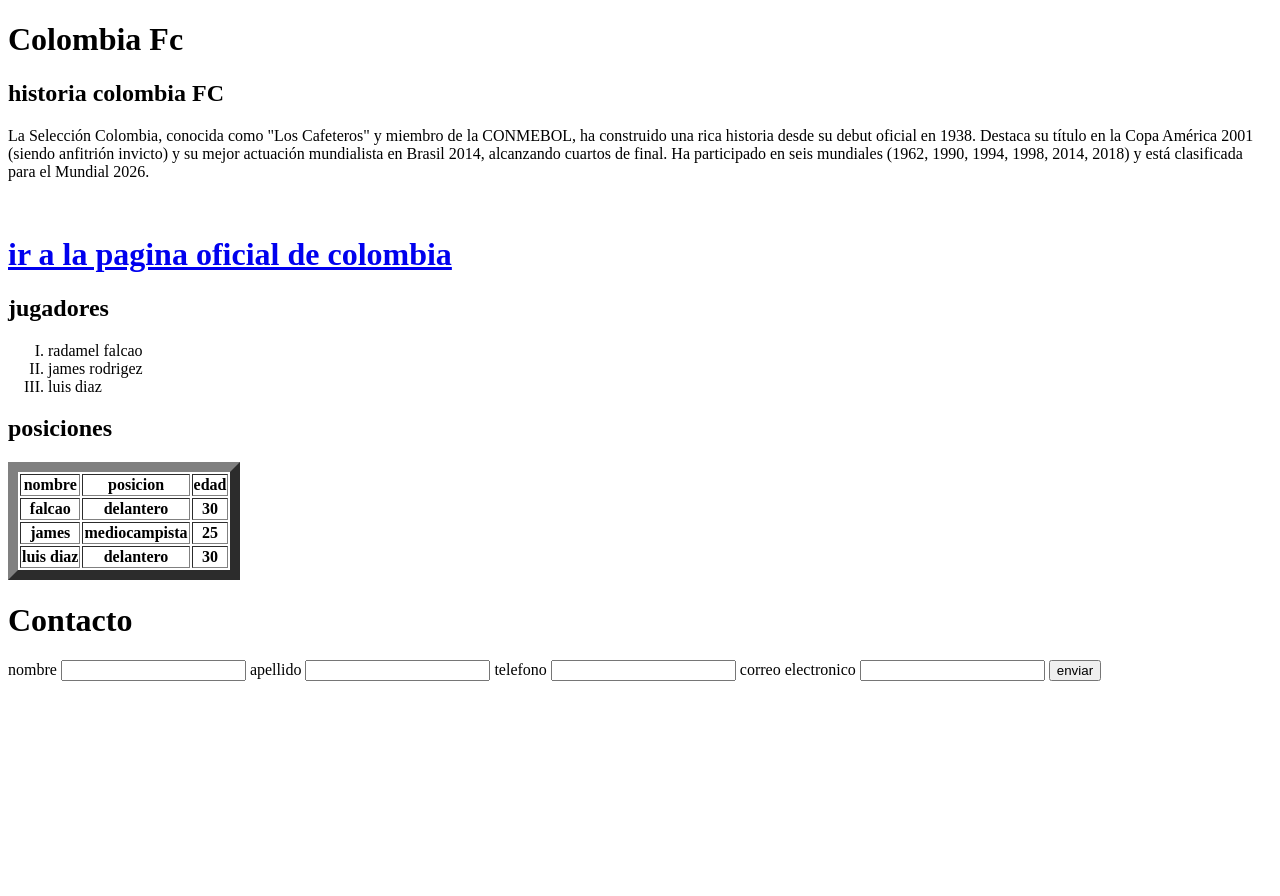
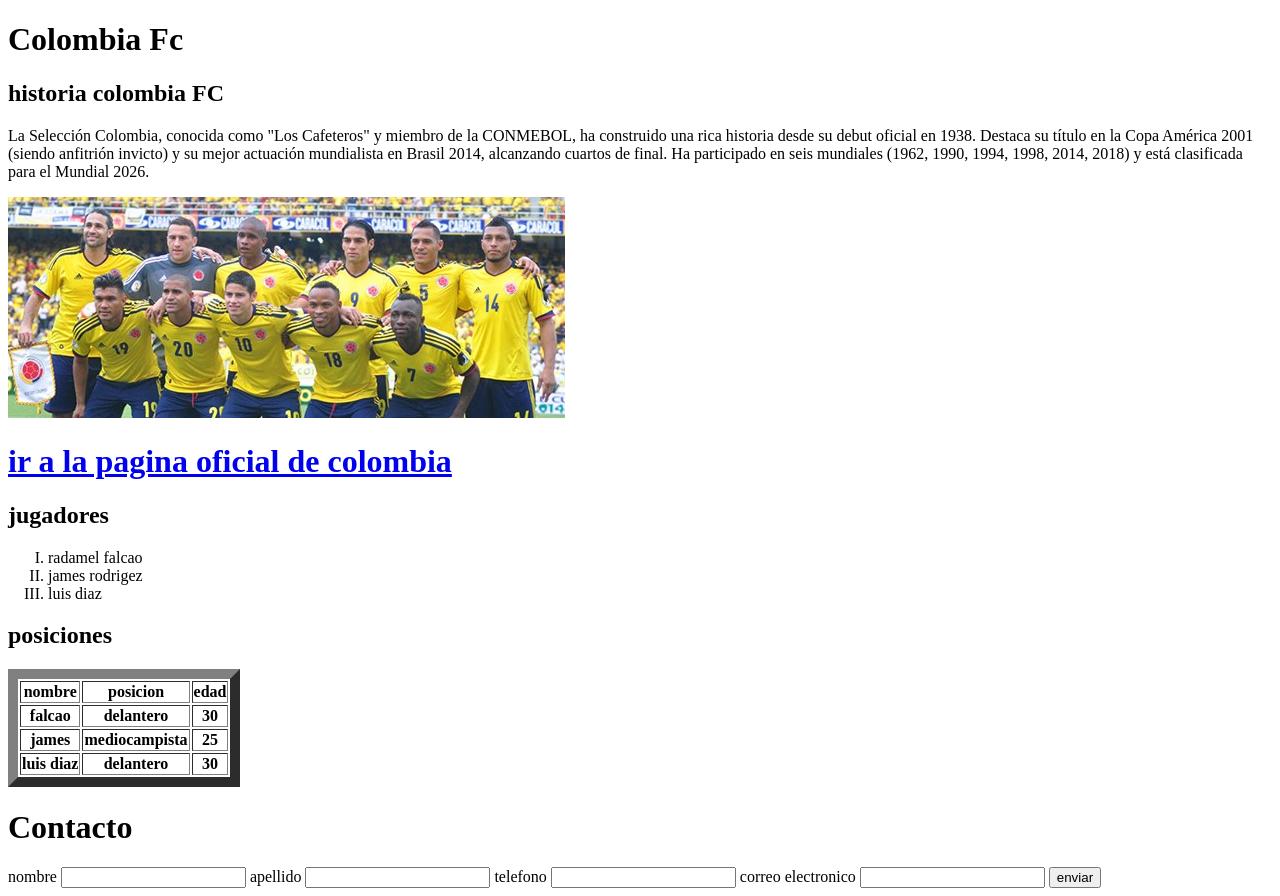
Before and after one commit to nerfSema/sesionseven, a plain HTML site: page index.html in a window 1280 px wide. Before the commit the page ends 800 px from the top, so only its background shows below. Drawn offline with Linux system fonts and the light colour scheme.

Commit message:
index.html

```diff
--- a/index.html
+++ b/index.html
@@ -13,7 +13,7 @@
     Destaca su título en la Copa América 2001 (siendo anfitrión invicto) y su mejor actuación mundialista en Brasil 2014, alcanzando cuartos de final.
     Ha participado en seis mundiales (1962, 1990, 1994, 1998, 2014, 2018) y está clasificada para el Mundial 2026.</p>
    </section>
-    <img src="imagen/selecol.jpg" alt="">
+    <img src="selecol.jpg" alt="">
     <h1><a href="https://fcf.com.co/">ir a la pagina oficial de colombia</a></h1>
     <h2>jugadores</h2>
     <ol type="I">
```
